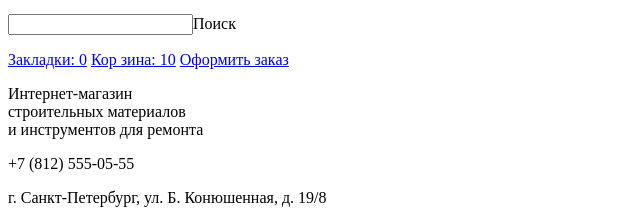
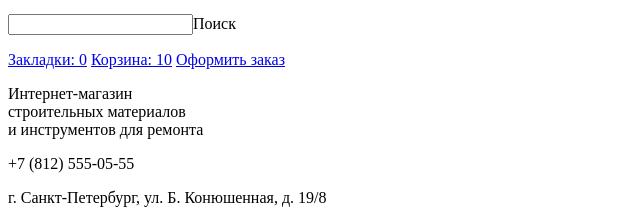
Before and after one commit to vzuev-ha/1487995-technomart-28, a plain HTML site: page catalog.html in a window 1280 px wide. Shown: the part 203-423 px from the top of the page, 0-640 px from the left. Drawn offline with Linux system fonts and the light colour scheme.

```diff
--- a/catalog.html
+++ b/catalog.html
@@ -21,7 +21,7 @@
         </ul>
         <p><input type="text" id="search"><label for="search">Поиск</label></p>
         <a href="blank.html">Закладки: 0</a>
-        <a href="blank.html">Кор      зина: 10</a>
+        <a href="blank.html">Корзина: 10</a>
         <a href="blank.html">Оформить заказ</a>
     </nav>
 
```
